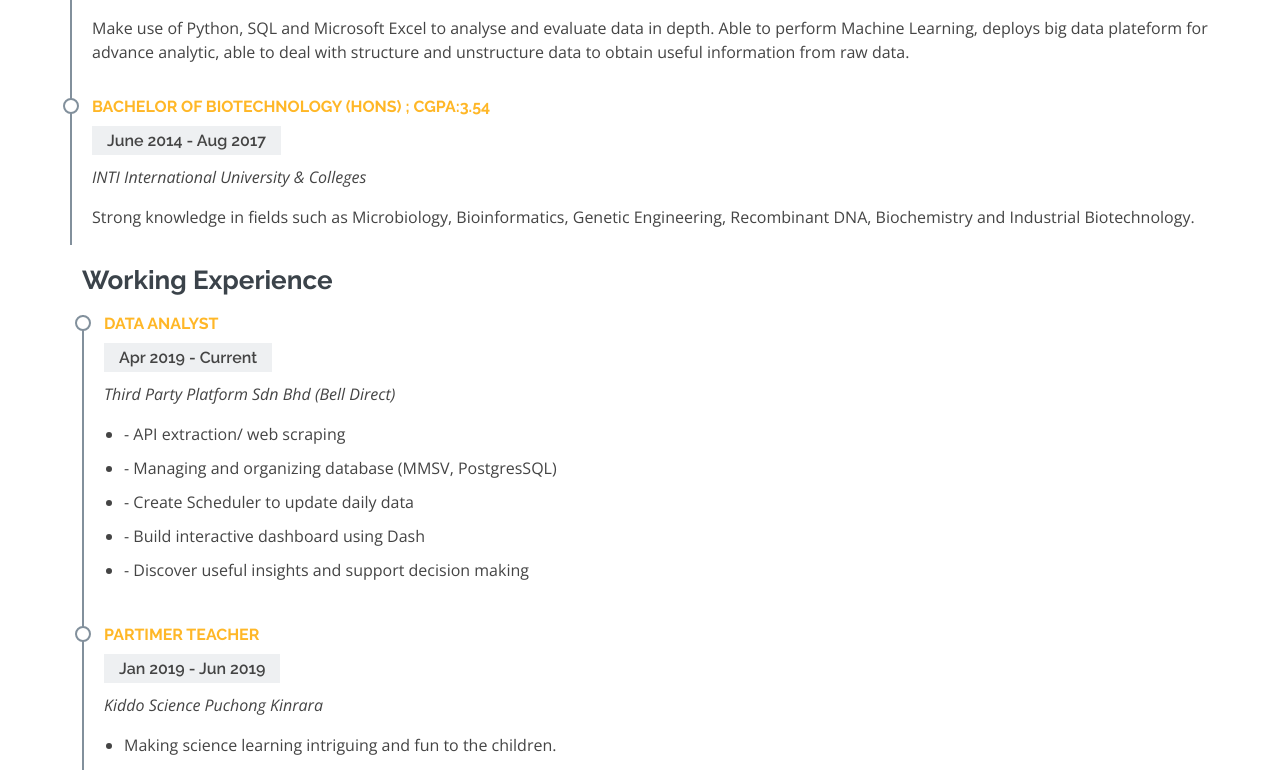
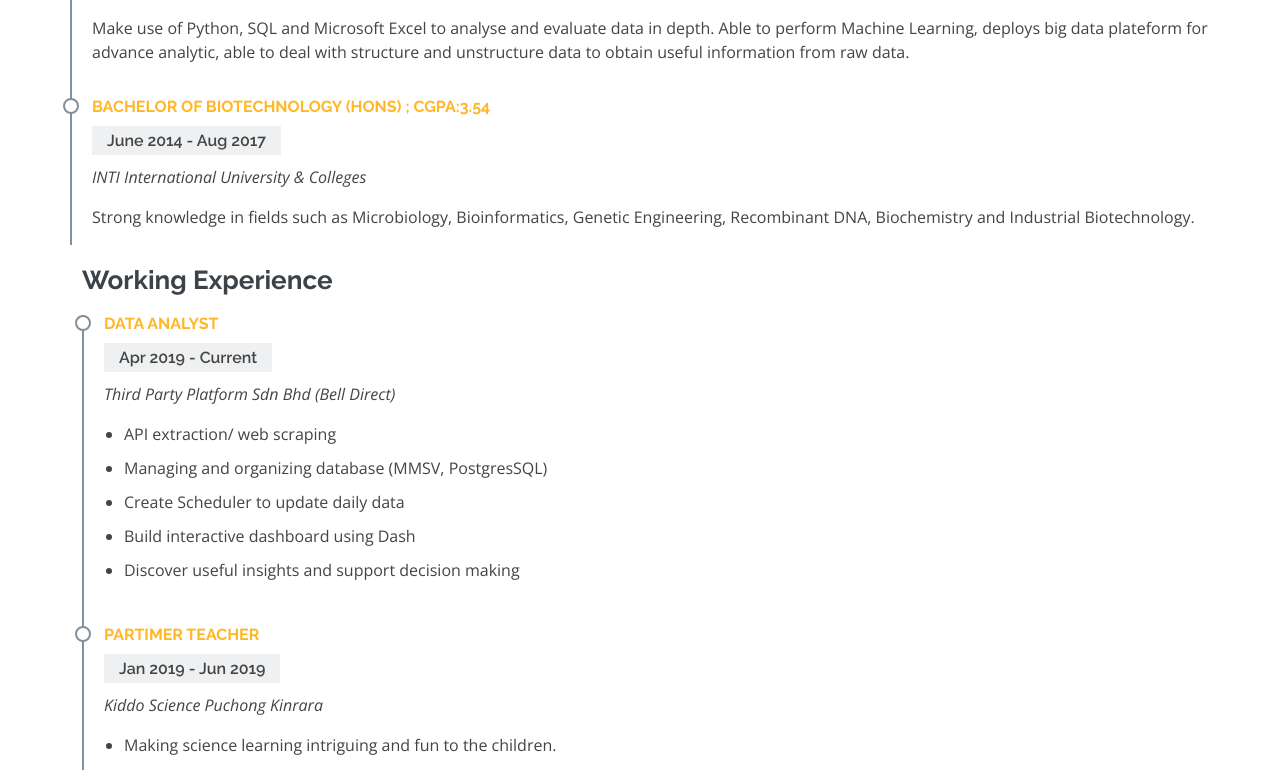
Before and after one commit to vivianfang88/allaboutvivian, a plain HTML site: page index.html in a window 1280 px wide. Shown: the part 2177-2947 px from the top of the page. Drawn offline with nearby package versions, Linux system fonts and the light colour scheme.

Commit message:
minor update index

```diff
--- a/index.html
+++ b/index.html
@@ -95,10 +95,10 @@
                   <div class="count-box">
                     <i class="icofont-simple-smile" style="color: #20b38e;"></i>
                     <span>Hobbies</span>
-                    <p><strong>Crypto Investor</strong> I am amaze with how Defi works.</p>
-                    <p><strong>Meditate</strong> Out of focus after 5 minutes.</p>
-                    <p><strong>Binge Nexflix</strong> I can do it all day long.</p>
-                    <p><strong>Badminton.</strong> Excersise that release stress.</p>
+                    <p><strong>Crypto Investor </strong> I am amaze with how Defi works.</p>
+                    <p><strong>Meditate </strong> Out of focus after 5 minutes.</p>
+                    <p><strong>Binge Nexflix </strong> I can do it all day long.</p>
+                    <p><strong>Badminton </strong> Excersise that release stress.</p>
                   </div>
                 </div>
 
@@ -199,11 +199,11 @@
               <p><em>Third Party Platform Sdn Bhd (Bell Direct) </em></p>
               <p>
               <ul>
-                <li>- API extraction/ web scraping </li>
-                <li>- Managing and organizing database (MMSV, PostgresSQL)</li>
-                <li>- Create Scheduler to update daily data</li>
-                <li>- Build interactive dashboard using Dash</li>
-                <li>- Discover useful insights and support decision making</li>
+                <li>API extraction/ web scraping </li>
+                <li>Managing and organizing database (MMSV, PostgresSQL)</li>
+                <li>Create Scheduler to update daily data</li>
+                <li>Build interactive dashboard using Dash</li>
+                <li>Discover useful insights and support decision making</li>
               </ul>
               </p>
             </div>
```
